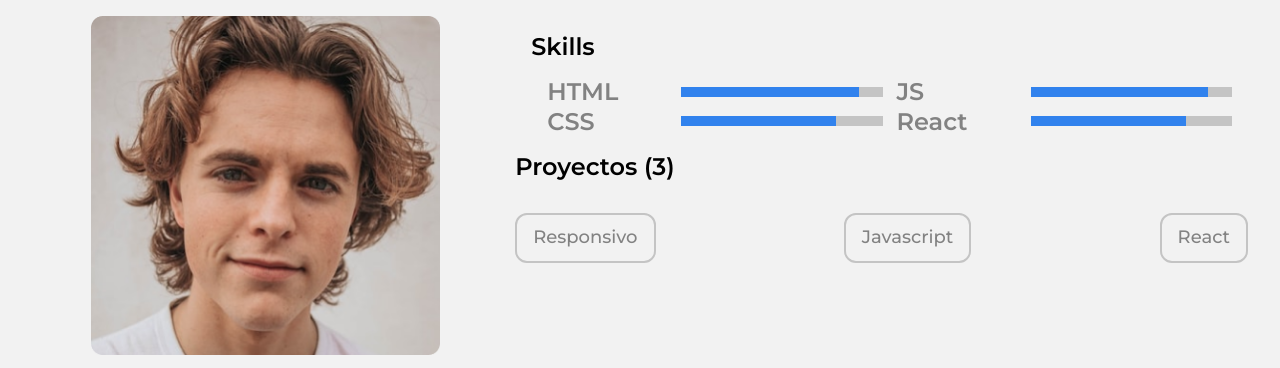
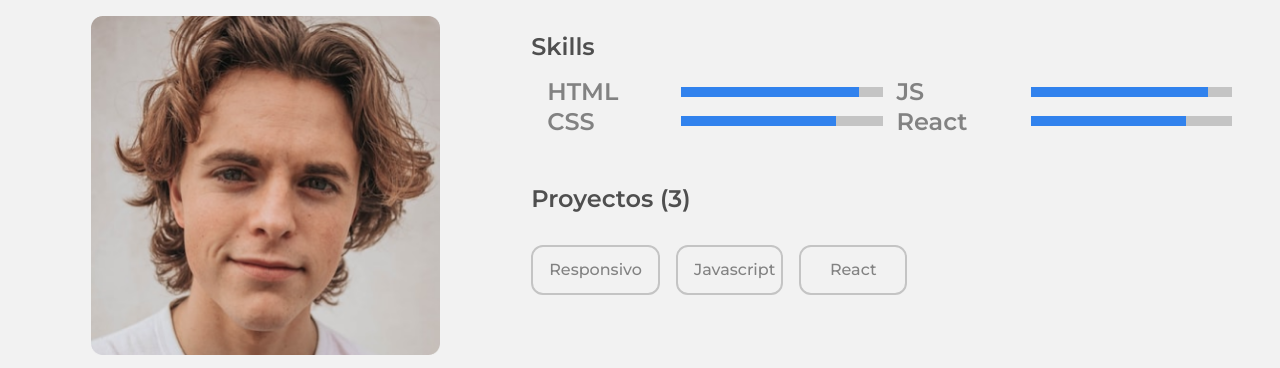
Before and after one commit to GabrielCarrillo93/entrega01Digitalers, a plain HTML site: page index.html in a window 1280 px wide. Shown: the top 368 px of the page. Drawn offline with Linux system fonts and the light colour scheme.

Commit message:
selector desktop terminado

```diff
--- a/assets/css/selector-proyectos.css
+++ b/assets/css/selector-proyectos.css
@@ -1,12 +1,20 @@
 @import url('variables.css');
 
-main>.selector-proyectos{
+.selector-proyectos{
     padding: 16px;
+
+}
+
+.selector-proyectos>h2{
+    font-size: var(--titulo-size);
+    font-weight: var(--titulo-weight);
+    line-height: var(--titulo-ln);
+    color: var(--gris-oscuro);
 }
 
 .selector-proyectos>.botonera{
     display: grid;
-    grid-template-columns: repeat(3, auto);
+    grid-template-columns: auto repeat(2, 30%);
     align-items: center;
     justify-content: space-between;
     gap: 16px;
@@ -16,16 +24,35 @@ main>.selector-proyectos{
 .botonera>button{
     background-color: var(--fondo);
     color: var(--gris-claro);
-    font-size: var(--texto-size);
+    font-size: var(--texto2-size);
     font-weight: var(--texto-weight);
     line-height: var(--texto-ln);
     border-radius: 12px;
     padding: 12px 16px;
-    text-align: center;
     border: 2px solid var(--gris-clarito);
+    width: 100%;
 }
 
 .botonera>button:active{
     background-color: var(--azulito);
     color: var(--fondo)
 }
+
+@media screen and (min-width: 1200px) {
+    main>.selector-proyectos{
+        width: 60%;
+        grid-template-columns: repeat(3, auto);
+        align-items: center;
+        justify-content: space-between;
+        gap: 16px;
+        border-radius: 12px;
+        float: right;
+        margin-top: 1rem;
+    }
+
+    .selector-proyectos>.botonera{
+        width: 50%;
+        margin-bottom: 2rem;
+    }
+
+}
--- a/assets/css/skills.css
+++ b/assets/css/skills.css
@@ -12,6 +12,7 @@ main>.skills{
     font-size: var(--titulo-size);
     font-weight: var(--titulo-weight);
     line-height: var(--titulo-ln);
+    color: var(--gris-oscuro);
 
 }
 
@@ -51,7 +52,7 @@ article>.habilidad{
 @media screen and (min-width: 1200px) {
     main>.skills{
         width: 60%;
-        float: left;
+        float: right;
     }
 
     .skills>.row{
```
